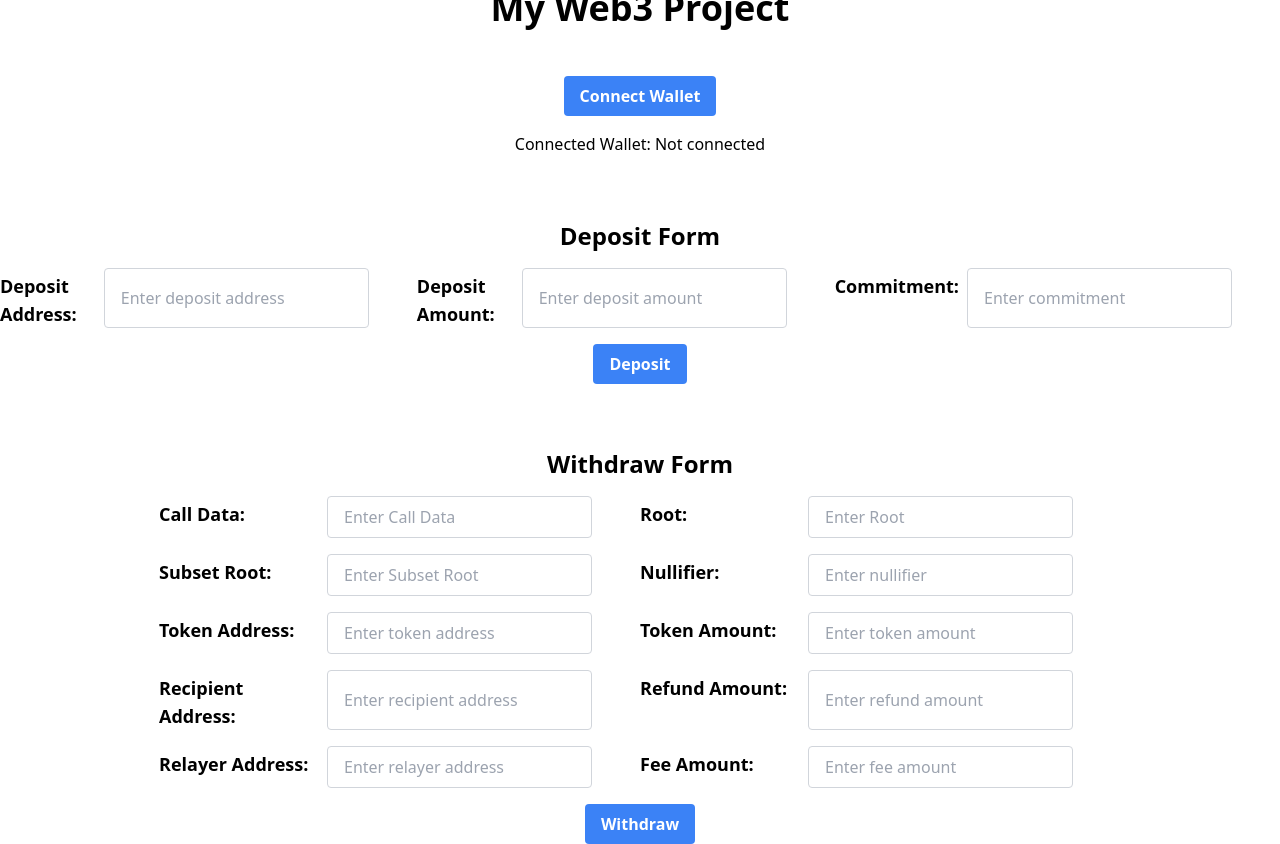
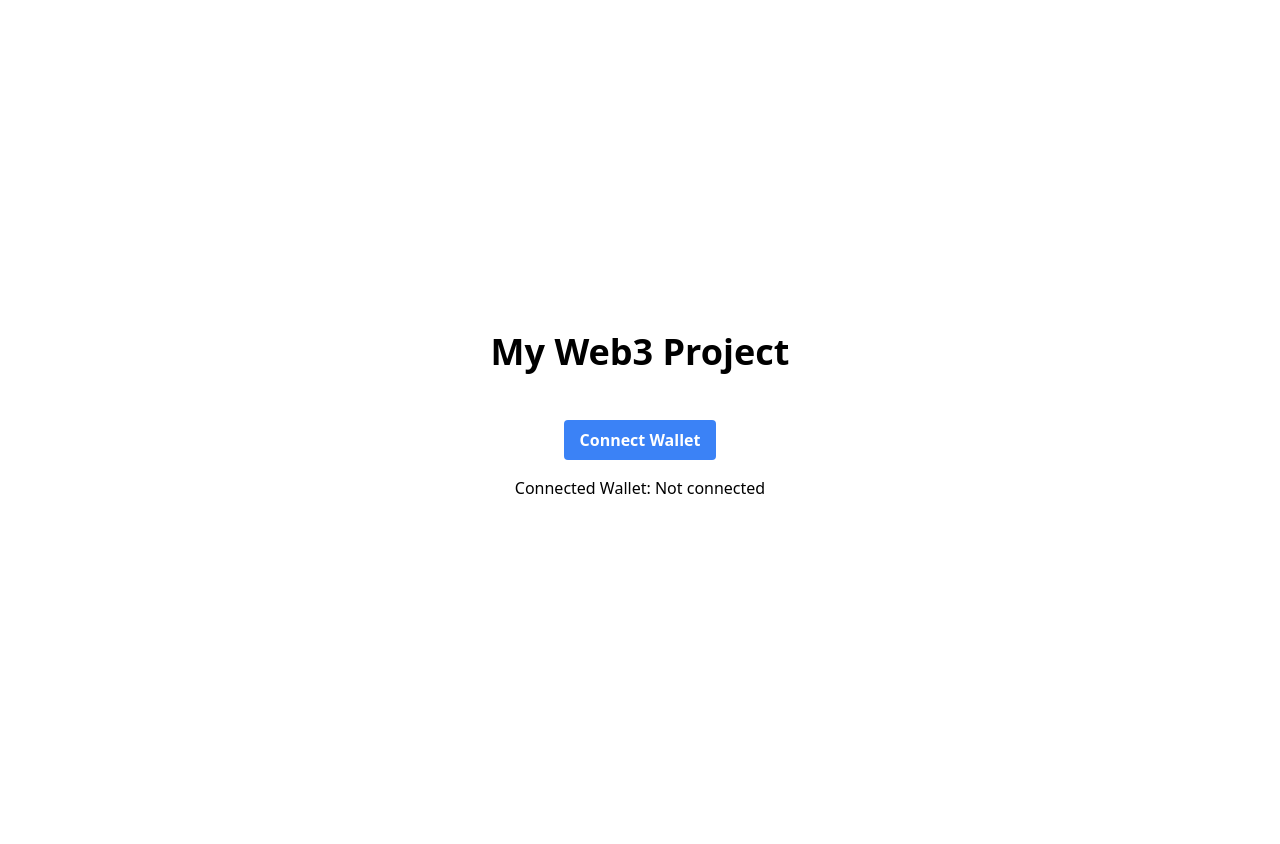
Before and after one commit to Block-Expert/PrivacyPool-front, a React (Create React App) app: page / in a window 1280 px wide. After the commit the page ends 800 px from the top, so only its background shows below. Built offline with nearby package versions, Linux system fonts and the light colour scheme.

Commit message:
second commit

```diff
--- a/src/App.js
+++ b/src/App.js
@@ -1,15 +1,46 @@
-import React from 'react';
-import WalletConnectionButton from './components/WalletConnectionButton';
+import React, { useState } from 'react';
+import Web3 from 'web3';
 import DepositForm from './components/DepositForm';
 import WithdrawForm from './components/WithdrawForm';
 
 const App = () => {
+
+  const [connectedWallet, setConnectedWallet] = useState('');
+
+  const connectWallet = async () => {
+    if (window.ethereum) {
+      try {
+        await window.ethereum.enable();
+        const web3 = new Web3(window.ethereum);
+        const accounts = await web3.eth.getAccounts();
+        setConnectedWallet(accounts[0]);
+      } catch (error) {
+        console.error(error);
+      }
+    } else {
+      console.error('Web3 provider not found');
+    }
+  };
   return (
     <div className="flex flex-col items-center justify-center h-screen">
       <h1 className="text-4xl font-bold mt-8 mb-4">My Web3 Project</h1>
-      <WalletConnectionButton />
-      <DepositForm />
-      <WithdrawForm />
+        <div className="flex flex-col items-center mt-8">
+          <button
+            className="bg-blue-500 hover:bg-blue-700 text-white font-bold py-2 px-4 rounded"
+            onClick={connectWallet}
+          >
+            Connect Wallet
+          </button>
+          <div className="mt-4">
+            Connected Wallet: {connectedWallet ? connectedWallet : 'Not connected'}
+          </div>
+        </div>
+        {connectedWallet ? (
+        <>
+          <DepositForm />
+          <WithdrawForm />
+        </>
+    ) : null}
     </div>
   );
 };
```
